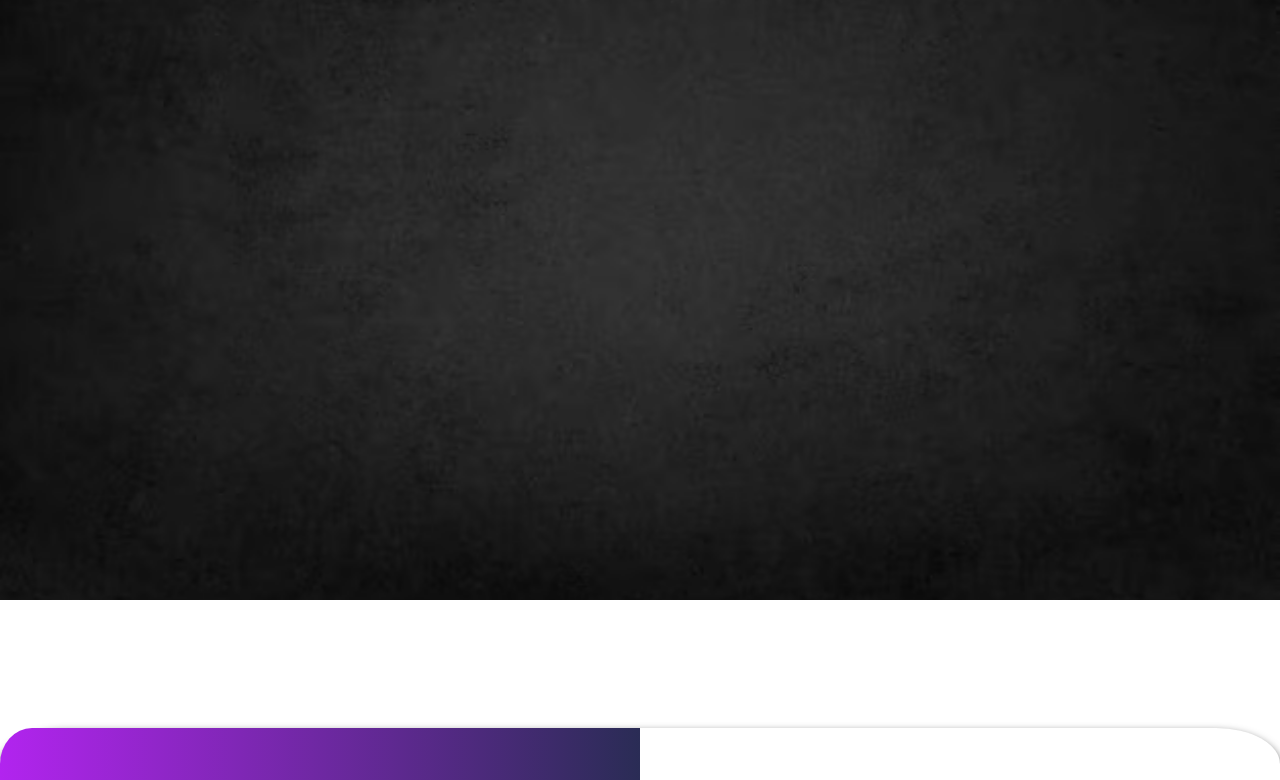
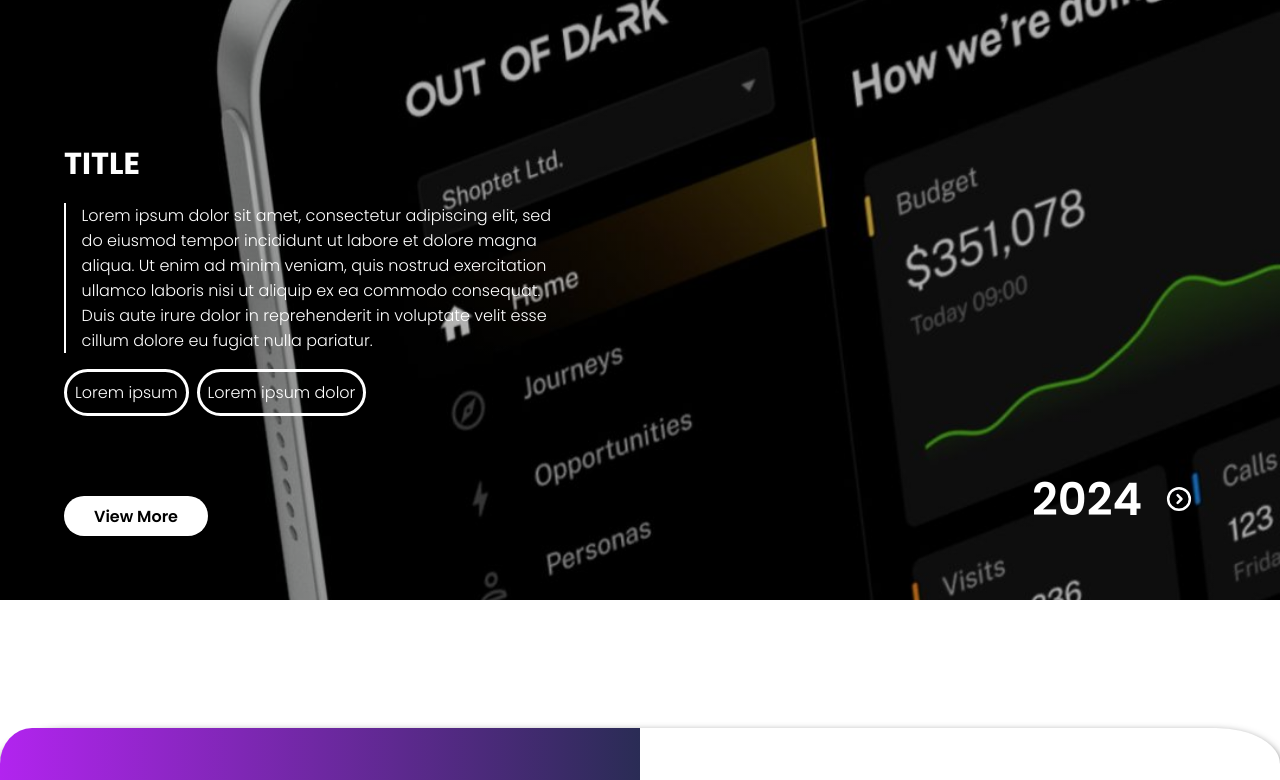
Before and after one commit to Adrianbarros/portafolio_2024, a React (Create React App) app in the folder portafolio/: page / in a window 1280 px wide. Shown: the part 2008-2788 px from the top of the page. Built offline with nearby package versions, Linux system fonts and the light colour scheme; no server answers.

Commit message:
updated base design for experince section

```diff
--- a/portafolio/src/sections/Experience.tsx
+++ b/portafolio/src/sections/Experience.tsx
@@ -2,6 +2,7 @@ import React, { forwardRef } from "react";
 import '../styles/Experience.css';
 import data from '../data/employment.json'
 import temp from '../assets/images/temp.png'
+import arrow from '../assets/arrowCircle.svg'
 
 
 export const Experience = forwardRef<HTMLDivElement>((props, ref) => {
@@ -9,9 +10,34 @@ export const Experience = forwardRef<HTMLDivElement>((props, ref) => {
     const currentImage = '../assets/images/temp.png'
 
     return (
-        <div className="experence-section" ref={ref} id="experience" style={{ backgroundImage: `url(${temp})` }}>
-
-
+        <div className="experence-section" ref={ref} id="experience" style={{
+            backgroundImage: ` linear-gradient(rgba(0, 0, 0, 0.3),rgba(0, 0, 0, 0.3)), url(${temp})`
+        }}>
+            <div className="experience-content">
+                <div className="experience-info">
+                    <div className="data-title"> TITLE</div>
+                    <div style={{ display: "flex", flexDirection: "row" }}>
+                        <div className="vertical-line" />
+                        <div className="data-text">
+                            Lorem ipsum dolor sit amet, consectetur adipiscing elit, sed do eiusmod tempor incididunt ut labore et dolore magna aliqua. Ut enim ad minim veniam, quis nostrud exercitation ullamco laboris nisi ut aliquip ex ea commodo consequat. Duis aute irure dolor in reprehenderit in voluptate velit esse cillum dolore eu fugiat nulla pariatur.
+                        </div>
+                    </div>
+                    <div className="data-tags">
+                        <div className="data-tag">
+                            Lorem ipsum
+                        </div>
+                        <div className="data-tag">
+                            Lorem ipsum dolor
+                        </div>
+                    </div>
+                    <div className="data-button"> View More</div>
+                </div>
+                <div className="date-slider">
+                    <div></div>
+                    <div className="date"> 2024</div>
+                    <img className="arrows" src={arrow} />
+                </div>
+            </div>
 
         </div>
     )
--- a/portafolio/src/styles/Experience.css
+++ b/portafolio/src/styles/Experience.css
@@ -3,17 +3,91 @@
     background-position: center;
     height: 100vh;
     display: flex;
-    align-items: center;
-    justify-content: center;
     color: white;
     text-align: center;
 }
 
 .expirience-card {
-    position: relative;
     top: 0;
     left: 0;
     width: 100%;
     height: 100%;
     z-index: -1;
 }
+
+.experience-content {
+    width: 100%;
+    display: flex;
+    align-items: flex-end;
+    position: relative;
+    justify-content: space-between;
+    padding: 5%;
+}
+
+.experience-info {
+    display: flex;
+    flex-direction: column;
+    text-align: left;
+}
+
+.data-title {
+    font-size: 1.9rem;
+    font-weight: 700;
+    margin-bottom: 1rem;
+}
+
+.vertical-line {
+    height: auto;
+    width: 0.1rem;
+    background: white;
+    margin-right: 1rem;
+}
+
+.data-text {
+    width: 30rem;
+}
+
+.data-tags {
+    display: flex;
+    flex-direction: row;
+    margin-top: 1rem;
+}
+
+.data-tag {
+    border: solid;
+    border-color: white;
+    border-radius: 5rem;
+    margin-right: 0.5rem;
+    padding: 0.5rem;
+}
+
+.data-button {
+    display: flex;
+    width: 9rem;
+    height: 2.5rem;
+    border: 0rem;
+    background: white;
+    color: black;
+    border-radius: 5rem;
+    margin-right: 0.5rem;
+    align-items: center;
+    justify-content: center;
+    padding: 10px, 20px, 10px, 20px;
+    margin-top: 5rem;
+    font-weight: 600;
+}
+
+.date-slider {
+    display: flex;
+    flex-direction: row;
+    align-items: center;
+}
+
+.date {
+    font-size: 2.8rem;
+    font-weight: 600;
+}
+
+.arrows {
+    margin: 1.5rem;
+}
--- a/portafolio/src/styles/Main.css
+++ b/portafolio/src/styles/Main.css
@@ -12,7 +12,6 @@
     flex-direction: column;
     width: 50%;
     margin-top: -7rem;
-
 }
 
 
```
Also changed, not shown: portafolio/src/assets/images/temp.png.
